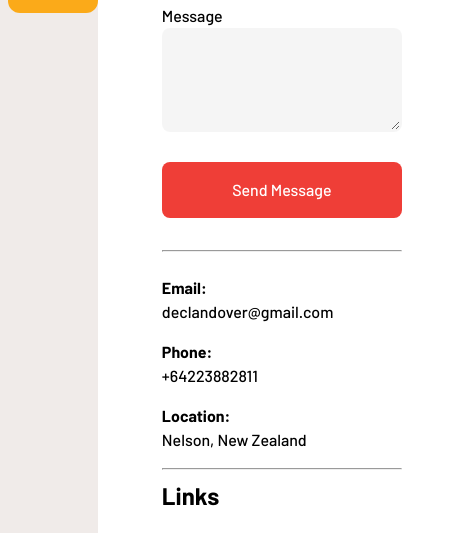
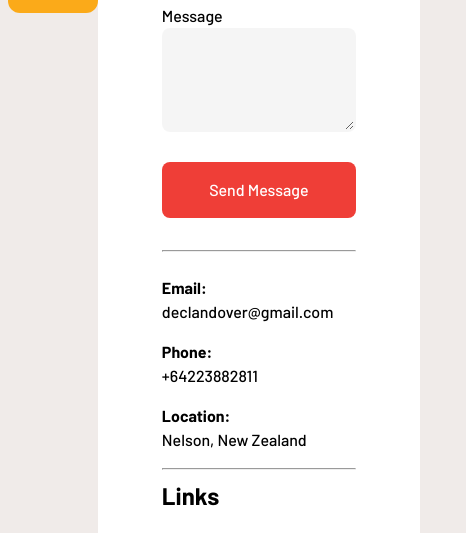
Before and after one commit to DWDDover/WEB504-Assessment-1, a website: page components/contact/contact.html in a window 390 px wide. Shown: the part 427-960 px from the top of the page, 466 px wide, since content can reach past the window. Drawn offline with Linux system fonts and the light colour scheme; files whose address does not match are found by name.

Commit message:
fixed some minumum widths not performing correctly on mobile

```diff
--- a/components/contact/contact.css
+++ b/components/contact/contact.css
@@ -93,4 +93,20 @@
         display: inherit;
         margin-top: 2rem;
     }
+
+    .input {
+        min-width: 100%;
+    }
+
+    .submit-button {
+        min-width: 100%;
+    }
+
+    .contact-form {
+        min-width: 100%;
+    }
+
+    .input {
+        min-width: 100%;
+    }
 }
--- a/components/home/home.css
+++ b/components/home/home.css
@@ -6,6 +6,7 @@
     font-style: normal;
     background-color: rgb(255,255,255);
     padding: 2rem;
+    min-width: none;
 }
 
 .content {
@@ -14,6 +15,7 @@
     grid-template-rows: 1fr;
     grid-template-areas:
     'bio . img';
+    min-width: none;
 }
 
 .bio {
@@ -22,10 +24,11 @@
 
 .profile-img {
     grid-area: img;
-    max-width: 300px;
+    max-width: 375px;
     place-self: center;
     border: 2px solid black;
     margin-top: 2em;
+    min-width: none;
 }
 
 @media only screen and (max-width: 900px) {
@@ -33,4 +36,8 @@
         display: flex;
         flex-direction: column;
     }
+
+    .profile-img {
+        max-width: 100%;
+    }
 }
```
